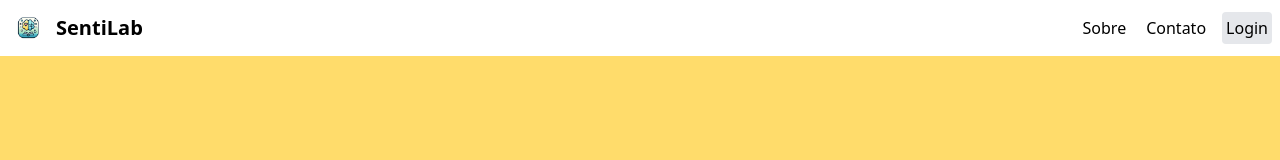
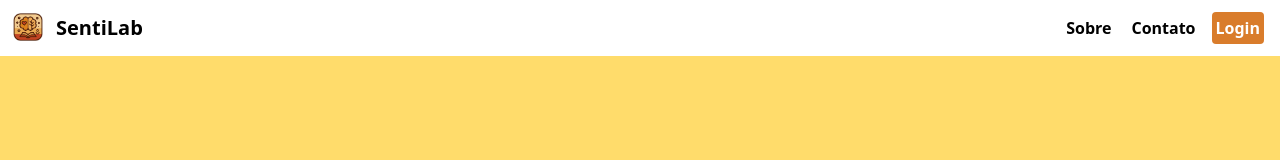
Before and after one commit to joanasouzaa/sentilab, a React (Vite) app: page / in a window 1280 px wide. Shown: the top 160 px of the page. Built offline with nearby package versions, Linux system fonts and the light colour scheme.

Commit message:
atualizações navbar

```diff
--- a/src/assets/components/layout/InputMensagemHome.jsx
+++ /dev/null
@@ -1,12 +0,0 @@
-export default function InputMensagemHome({type, name, placeholer}){
-    return(
-        <div>
-            <input className=""
-            type={type}
-            name={name}
-            id={name}
-            placeholder={placeholer}
-            />
-        </div>
-    )
-}
--- a/src/assets/components/layout/MensagemHomeForm.jsx
+++ /dev/null
@@ -1,11 +0,0 @@
-export default function MensageHomeForm({name, placeholer}){
-    return(
-        <div>
-            <textarea className=""
-            name={name}
-            id={name}
-            placeholder={placeholer}
-            />
-        </div>
-    )
-}
--- a/src/assets/components/layout/Navbar.jsx
+++ b/src/assets/components/layout/Navbar.jsx
@@ -1,5 +1,6 @@
 import { useLocation, useNavigate } from "react-router-dom";
 import logo from '../../images/logo.png';
+import styles from '../../styles/Layout/Navbar.module.css'
 
 
 function Navbar() {
@@ -17,10 +18,10 @@ function Navbar() {
                         <h1 className="text-xl font-bold">SentiLab</h1>
                     </div>
                     {isHome && (
-                        <div className="flex justify-center items-center gap-4">
-                            <a href="#sobre" className="p-1 rounded-sm">Sobre</a>
-                            <a href="#contato" className="justify-center rounded-sm">Contato</a>
-                            <button className="p-1 bg-gray-200 cursor-pointer rounded-sm" onClick={() => navigate("/login")}>Login</button>
+                        <div className="flex justify-center items-center gap-4 mr-2">
+                            <a href="#sobre" className="p-1 rounded-sm font-bold">Sobre</a>
+                            <a href="#contato" className="justify-center rounded-sm font-bold">Contato</a>
+                            <button className={`${styles.btnLogin} p-1 cursor-pointer rounded-sm text-white font-bold`} onClick={() => navigate("/login")}>Login</button>
                         </div>
                     )}
                 </nav>
--- /dev/null
+++ b/src/assets/styles/Layout/Navbar.module.css
@@ -0,0 +1,7 @@
+.btnLogin{
+    background-color: #D97C2B;
+}
+
+/* #sobre:hover, #contato:hover{
+    background-color: ;
+} */
```
Also changed, not shown: src/assets/images/logo.png.
